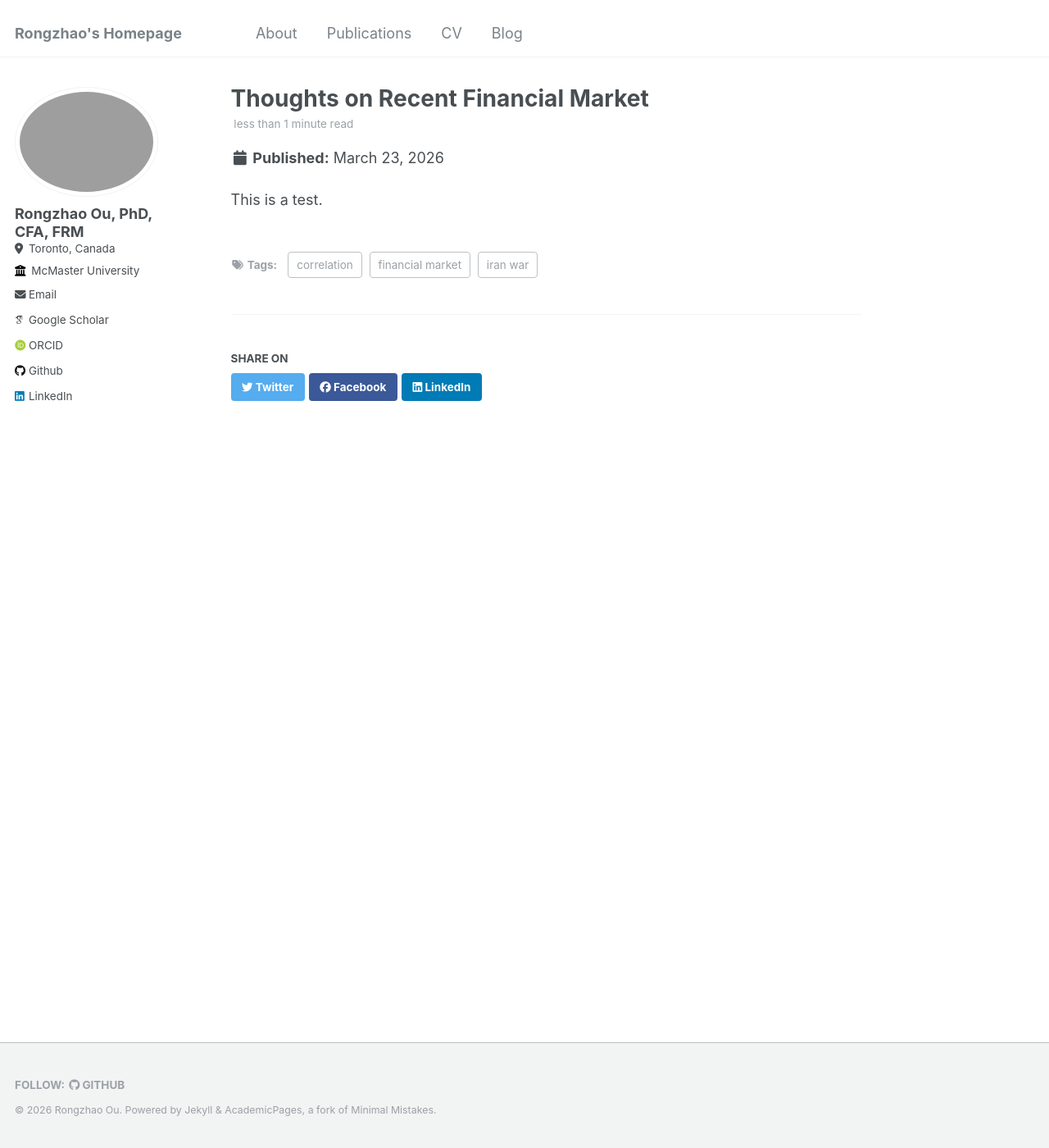
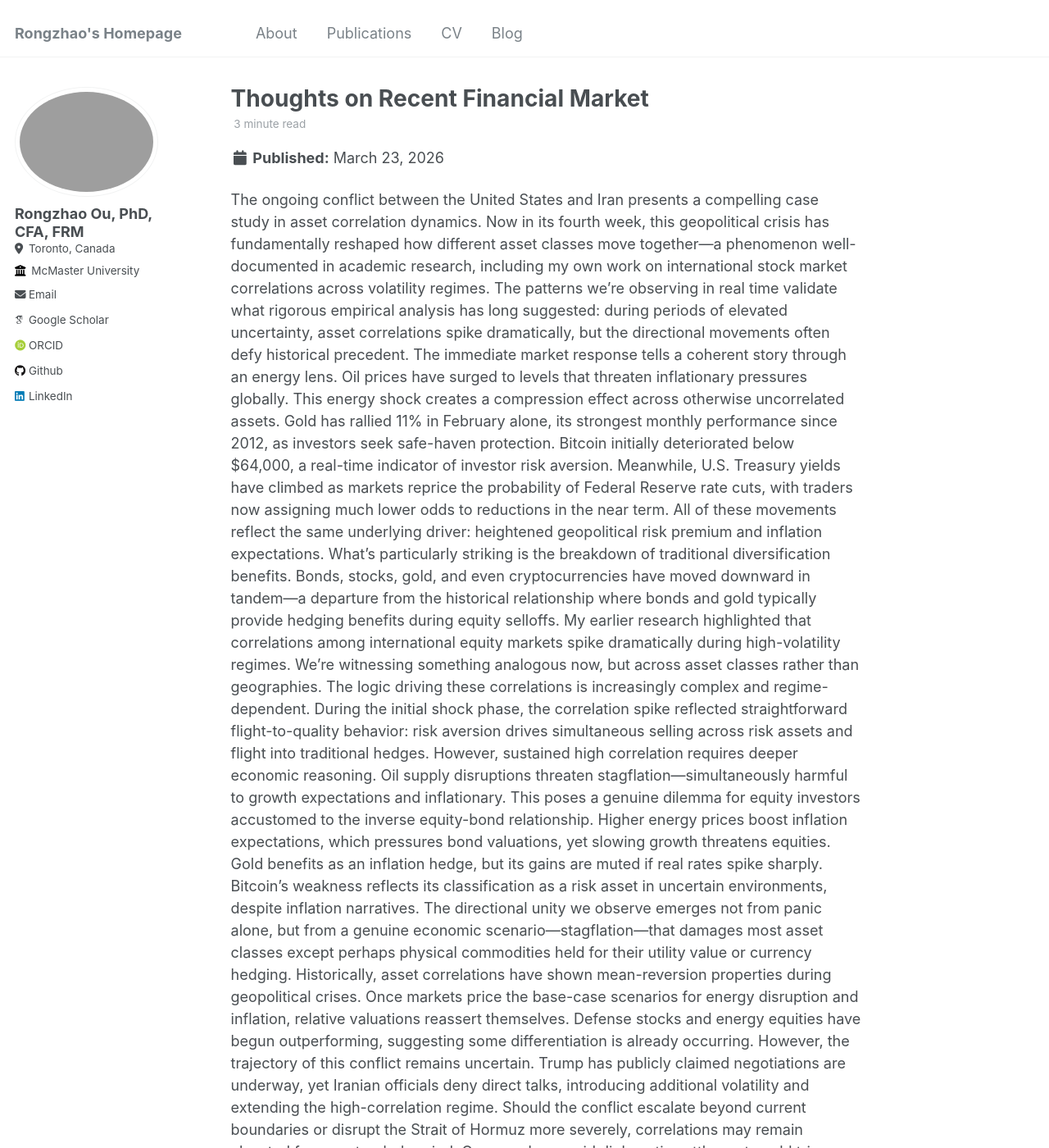
Before and after one commit to ourongzhao/ourongzhao.github.io, a Jekyll site: the page built from _posts/2026-03-23-first-post.md, in a window 1280 px wide and 1400 px high. Shown: the whole window at 82% size. Built offline with Jekyll 4.4.1, drawn with Linux system fonts in a browser that asks for light colours; some web fonts are replaced; some of the changed text lies outside the part shown.

Commit message:
Revise first post with analysis on financial market dynamics
Updated the post to provide an in-depth analysis of the impact of the US-Iran conflict on financial markets, including asset correlation dynamics and market responses.

```diff
--- a/_posts/2026-03-23-first-post.md
+++ b/_posts/2026-03-23-first-post.md
@@ -3,9 +3,14 @@ title: 'Thoughts on Recent Financial Market'
 date: 2026-03-23
 permalink: /blog/2026/03/1/
 tags:
-  - iran war
+  - diversification
   - financial market
   - correlation
 ---
 
-This is a test.
+The ongoing conflict between the United States and Iran presents a compelling case study in asset correlation dynamics. Now in its fourth week, this geopolitical crisis has fundamentally reshaped how different asset classes move together—a phenomenon well-documented in academic research, including my own work on international stock market correlations across volatility regimes. The patterns we’re observing in real time validate what rigorous empirical analysis has long suggested: during periods of elevated uncertainty, asset correlations spike dramatically, but the directional movements often defy historical precedent.
+The immediate market response tells a coherent story through an energy lens. Oil prices have surged to levels that threaten inflationary pressures globally. This energy shock creates a compression effect across otherwise uncorrelated assets. Gold has rallied 11% in February alone, its strongest monthly performance since 2012, as investors seek safe-haven protection. Bitcoin initially deteriorated below $64,000, a real-time indicator of investor risk aversion. Meanwhile, U.S. Treasury yields have climbed as markets reprice the probability of Federal Reserve rate cuts, with traders now assigning much lower odds to reductions in the near term. All of these movements reflect the same underlying driver: heightened geopolitical risk premium and inflation expectations.
+What’s particularly striking is the breakdown of traditional diversification benefits. Bonds, stocks, gold, and even cryptocurrencies have moved downward in tandem—a departure from the historical relationship where bonds and gold typically provide hedging benefits during equity selloffs. My earlier research highlighted that correlations among international equity markets spike dramatically during high-volatility regimes. We’re witnessing something analogous now, but across asset classes rather than geographies.
+The logic driving these correlations is increasingly complex and regime-dependent. During the initial shock phase, the correlation spike reflected straightforward flight-to-quality behavior: risk aversion drives simultaneous selling across risk assets and flight into traditional hedges. However, sustained high correlation requires deeper economic reasoning. Oil supply disruptions threaten stagflation—simultaneously harmful to growth expectations and inflationary. This poses a genuine dilemma for equity investors accustomed to the inverse equity-bond relationship. Higher energy prices boost inflation expectations, which pressures bond valuations, yet slowing growth threatens equities. Gold benefits as an inflation hedge, but its gains are muted if real rates spike sharply. Bitcoin’s weakness reflects its classification as a risk asset in uncertain environments, despite inflation narratives. The directional unity we observe emerges not from panic alone, but from a genuine economic scenario—stagflation—that damages most asset classes except perhaps physical commodities held for their utility value or currency hedging.
+Historically, asset correlations have shown mean-reversion properties during geopolitical crises. Once markets price the base-case scenarios for energy disruption and inflation, relative valuations reassert themselves. Defense stocks and energy equities have begun outperforming, suggesting some differentiation is already occurring. However, the trajectory of this conflict remains uncertain. Trump has publicly claimed negotiations are underway, yet Iranian officials deny direct talks, introducing additional volatility and extending the high-correlation regime. Should the conflict escalate beyond current boundaries or disrupt the Strait of Hormuz more severely, correlations may remain elevated for an extended period. Conversely, a rapid diplomatic settlement could trigger rapid de-correlation and significant repricing across asset classes, particularly in bonds and cryptocurrencies that have priced in worst-case scenarios.
+This period ultimately illustrates a critical insight from volatility regime research: high correlation during stress does not indicate portfolio diversification failure so much as it reveals the true economic drivers of returns. When a single variable—in this case, geopolitical uncertainty and oil supply risk—dominates the investment landscape, correlation approaches unity because all assets face the same macroeconomic headwind. The differentiation between assets emerges not during the shock, but through the resolution phase, when market participants must assess which asset classes benefit or suffer from the post-conflict equilibrium. Until then, portfolio management shifts from traditional diversification toward hedging mechanisms and selective exposure to assets positioned for the likely outcome scenarios.
```
